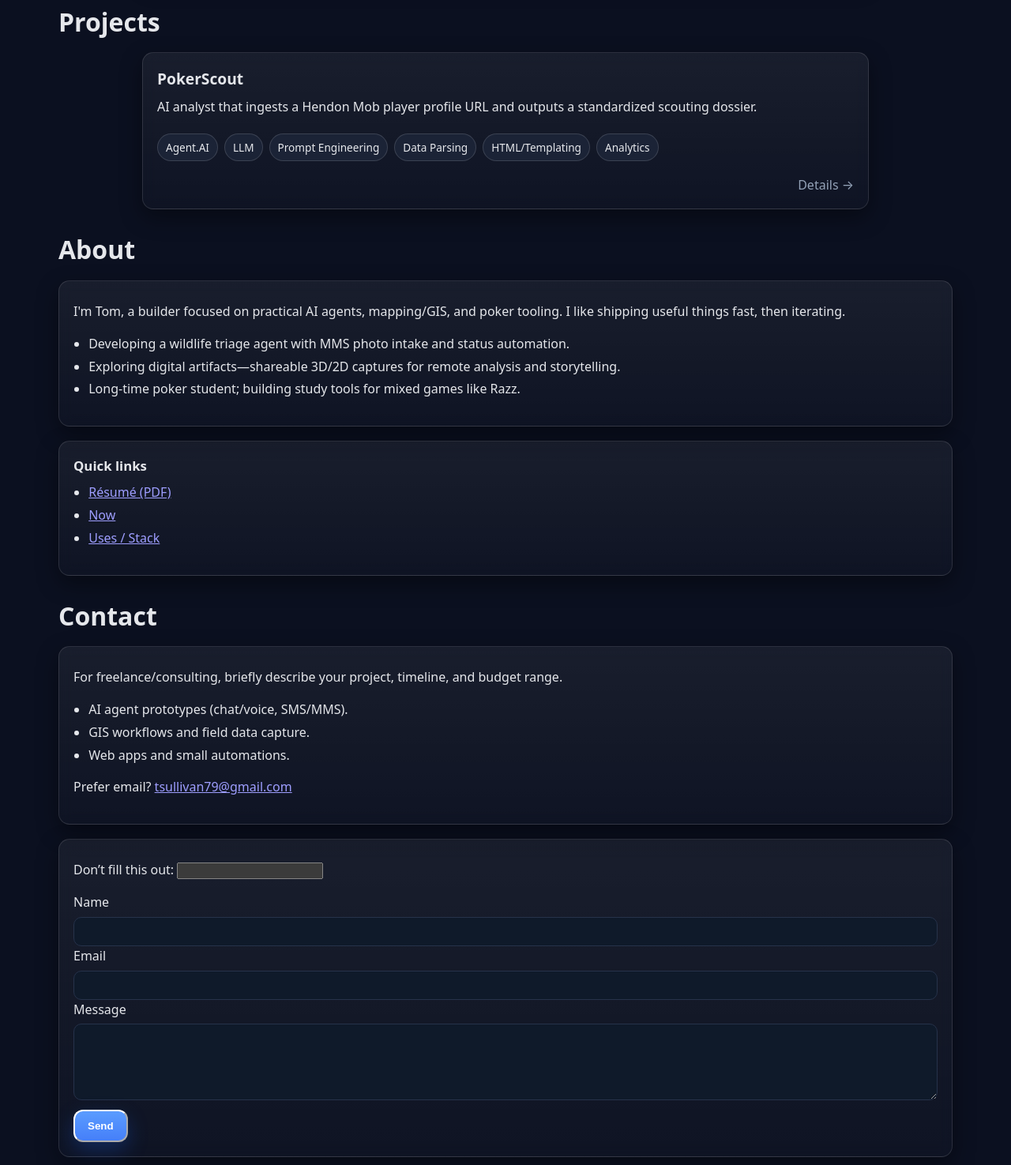
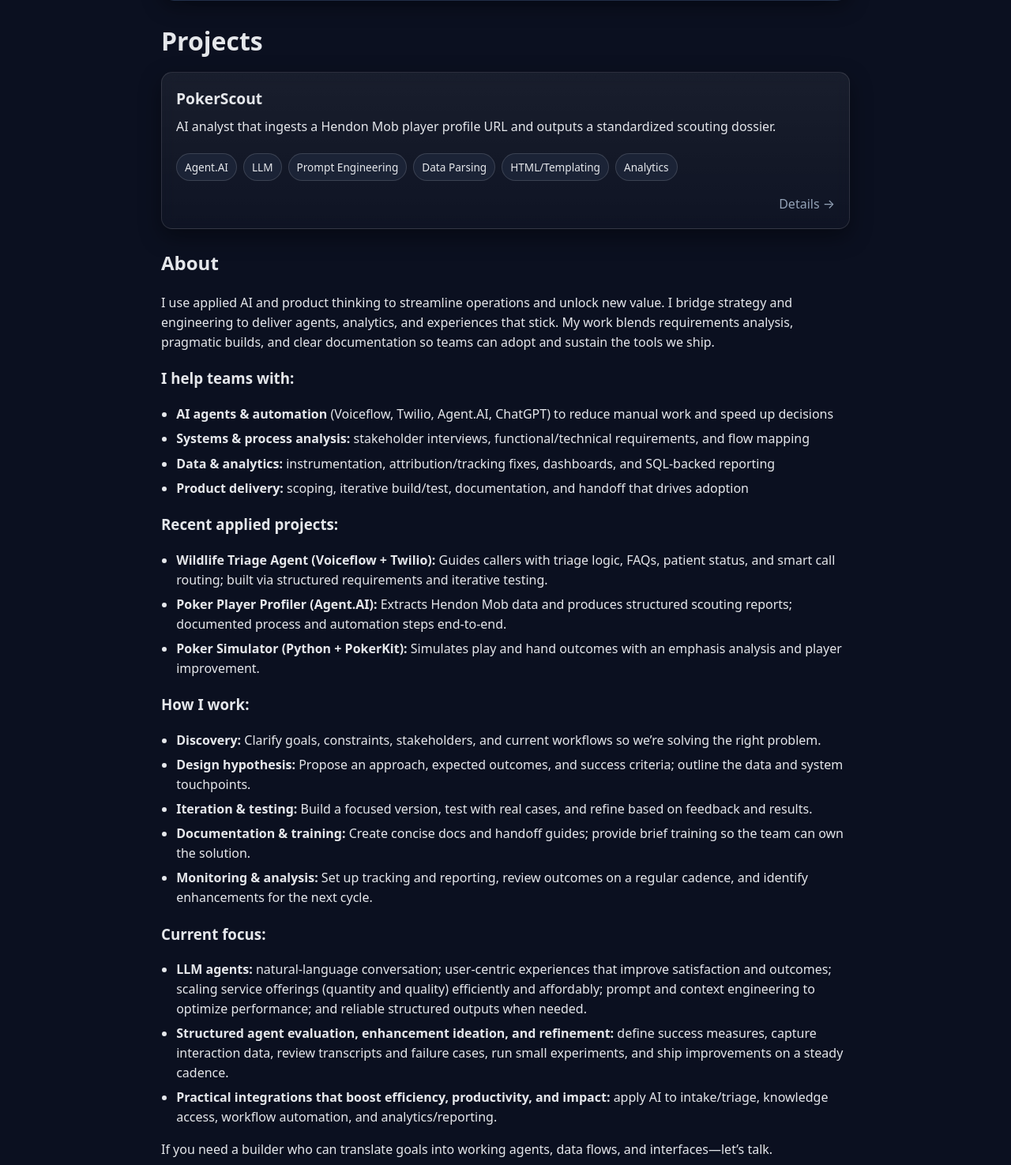
Before and after one commit to tomsullivan79/portfolio, an Astro site: page / in a window 1280 px wide. Shown: the part 545-2020 px from the top of the page at 79% size. Built offline with nearby package versions, Linux system fonts and the light colour scheme; Astro itself is replaced by a stand-in of ours.

Commit message:
feat: refresh About section copy + structure

```diff
--- a/src/layouts/BaseLayout.astro
+++ b/src/layouts/BaseLayout.astro
@@ -29,7 +29,7 @@
         .links{display:none;position:absolute;right:24px;top:56px;background:var(--panel);border:1px solid var(--border);border-radius:12px;padding:10px;box-shadow:var(--shadow);flex-direction:column;gap:8px}
         .links.open{display:flex}
       }
-      .wrap{max-width:1180px;margin:0 auto;padding:24px}
+      .wrap{ max-width: var(--site-max); margin: 0 auto; padding: 24px; }
       .sr-only{position:absolute;width:1px;height:1px;padding:0;margin:-1px;overflow:hidden;clip:rect(0,0,0,0);white-space:nowrap;border:0}
     </style>
   </head>
--- a/src/pages/index.astro
+++ b/src/pages/index.astro
@@ -4,9 +4,9 @@
 const site = {
   name: "Tom Sullivan",
   title: "Tom Sullivan | Portfolio",
-  role: "Digital Creator & Developer",
+  role: "Product, Systems & AI",
   blurb:
-    "I build software, AI agents, and digital experiences across wildlife triage, treasure hunting, and poker analytics.",
+    "I use applied AI and product thinking to streamline operations and unlock new value. I bridge strategy and engineering to deliver agents, analytics, and experiences that stick.",
   email: "tsullivan79@gmail.com",
   url: "https://www.itstomsullivan.com",
   social: {
@@ -73,30 +73,66 @@
   </section>
 
   <!-- About -->
-  <section id="about" class="section">
-    <h2 class="section-title">About</h2>
-    <div class="grid-2">
-      <div class="glass" style="padding:18px">
-        <p>
-          I'm Tom, a builder focused on practical AI agents, mapping/GIS, and poker tooling.
-          I like shipping useful things fast, then iterating.
-        </p>
-        <ul class="bullets-tight" style="margin-left:1.2em">
-          <li>Developing a wildlife triage agent with MMS photo intake and status automation.</li>
-          <li>Exploring digital artifacts—shareable 3D/2D captures for remote analysis and storytelling.</li>
-          <li>Long-time poker student; building study tools for mixed games like Razz.</li>
-        </ul>
-      </div>
-      <aside class="glass" style="padding:18px">
-        <h3 class="card-title" style="margin:0 0 8px; font-size:1.05rem">Quick links</h3>
-        <ul class="bullets-tight" style="margin-left:1.2em">
-          <li><a class="hover:underline" href="/resume.pdf">Résumé (PDF)</a></li>
-          <li><a class="hover:underline" href="/now">Now</a></li>
-          <li><a class="hover:underline" href="/uses">Uses / Stack</a></li>
-        </ul>
-      </aside>
-    </div>
-  </section>
+
+
+<section id="about" class="section max-920">
+  <h2>About</h2>
+  <p>
+    I use applied AI and product thinking to streamline operations and unlock new value.
+    I bridge strategy and engineering to deliver agents, analytics, and experiences that stick.
+    My work blends requirements analysis, pragmatic builds, and clear documentation so teams can adopt and sustain the tools we ship.
+  </p>
+
+  <h3>I help teams with:</h3>
+  <ul>
+    <li><strong>AI agents &amp; automation</strong> (Voiceflow, Twilio, Agent.AI, ChatGPT) to reduce manual work and speed up decisions</li>
+    <li><strong>Systems &amp; process analysis:</strong> stakeholder interviews, functional/technical requirements, and flow mapping</li>
+    <li><strong>Data &amp; analytics:</strong> instrumentation, attribution/tracking fixes, dashboards, and SQL-backed reporting</li>
+    <li><strong>Product delivery:</strong> scoping, iterative build/test, documentation, and handoff that drives adoption</li>
+  </ul>
+
+  <h3>Recent applied projects:</h3>
+  <ul>
+    <li><strong>Wildlife Triage Agent (Voiceflow + Twilio):</strong> Guides callers with triage logic, FAQs, patient status, and smart call routing; built via structured requirements and iterative testing.</li>
+    <li><strong>Poker Player Profiler (Agent.AI):</strong> Extracts Hendon Mob data and produces structured scouting reports; documented process and automation steps end-to-end.</li>
+    <li><strong>Poker Simulator (Python + PokerKit):</strong> Simulates play and hand outcomes with an emphasis analysis and player improvement.</li>
+  </ul>
+
+<h3>How I work:</h3>
+<ul>
+  <li><strong>Discovery:</strong> Clarify goals, constraints, stakeholders, and current workflows so we’re solving the right problem.</li>
+  <li><strong>Design hypothesis:</strong> Propose an approach, expected outcomes, and success criteria; outline the data and system touchpoints.</li>
+  <li><strong>Iteration &amp; testing:</strong> Build a focused version, test with real cases, and refine based on feedback and results.</li>
+  <li><strong>Documentation &amp; training:</strong> Create concise docs and handoff guides; provide brief training so the team can own the solution.</li>
+  <li><strong>Monitoring &amp; analysis:</strong> Set up tracking and reporting, review outcomes on a regular cadence, and identify enhancements for the next cycle.</li>
+</ul>
+
+
+<h3>Current focus:</h3>
+<ul>
+  <li>
+    <strong>LLM agents:</strong>
+    natural-language conversation; user-centric experiences that improve satisfaction and outcomes;
+    scaling service offerings (quantity and quality) efficiently and affordably; prompt and context
+    engineering to optimize performance; and reliable structured outputs when needed.
+  </li>
+  <li>
+    <strong>Structured agent evaluation, enhancement ideation, and refinement:</strong>
+    define success measures, capture interaction data, review transcripts and failure cases,
+    run small experiments, and ship improvements on a steady cadence.
+  </li>
+  <li>
+    <strong>Practical integrations that boost efficiency, productivity, and impact:</strong>
+    apply AI to intake/triage, knowledge access, workflow automation, and analytics/reporting.
+  </li>
+</ul>
+
+
+  <p>If you need a builder who can translate goals into working agents, data flows, and interfaces—let’s talk.</p>
+</section>
+
+
+
 
   <!-- Contact -->
   <section id="contact" class="section">
--- a/src/styles/global.css
+++ b/src/styles/global.css
@@ -15,6 +15,16 @@
   --radius:14px;
   --radius-sm:10px;
   --shadow:0 8px 24px rgba(0,0,0,.35);
+
+  /* Single source of truth for layout width */
+  --site-max: 920px;
+
+/* Max-width helper for rounded panels */
+  --content-max: var(--site-max);
+
+/* Helpers */
+.max-920 { max-width: var(--site-max); margin-inline: auto; }
+
 }
 
 html { color-scheme: dark; scroll-behavior:smooth; }
@@ -129,9 +139,6 @@
   box-shadow: 0 10px 26px rgba(25,105,255,.25);
 }
 
-/* Max-width helper for rounded panels */
-:root { --content-max: 920px; }
-.max-920 { max-width: var(--content-max); margin-left: auto; margin-right: auto; }
 
 /* Vertical spacing between sibling modules */
 .stack-lg { display: grid; gap: 24px; }
```
